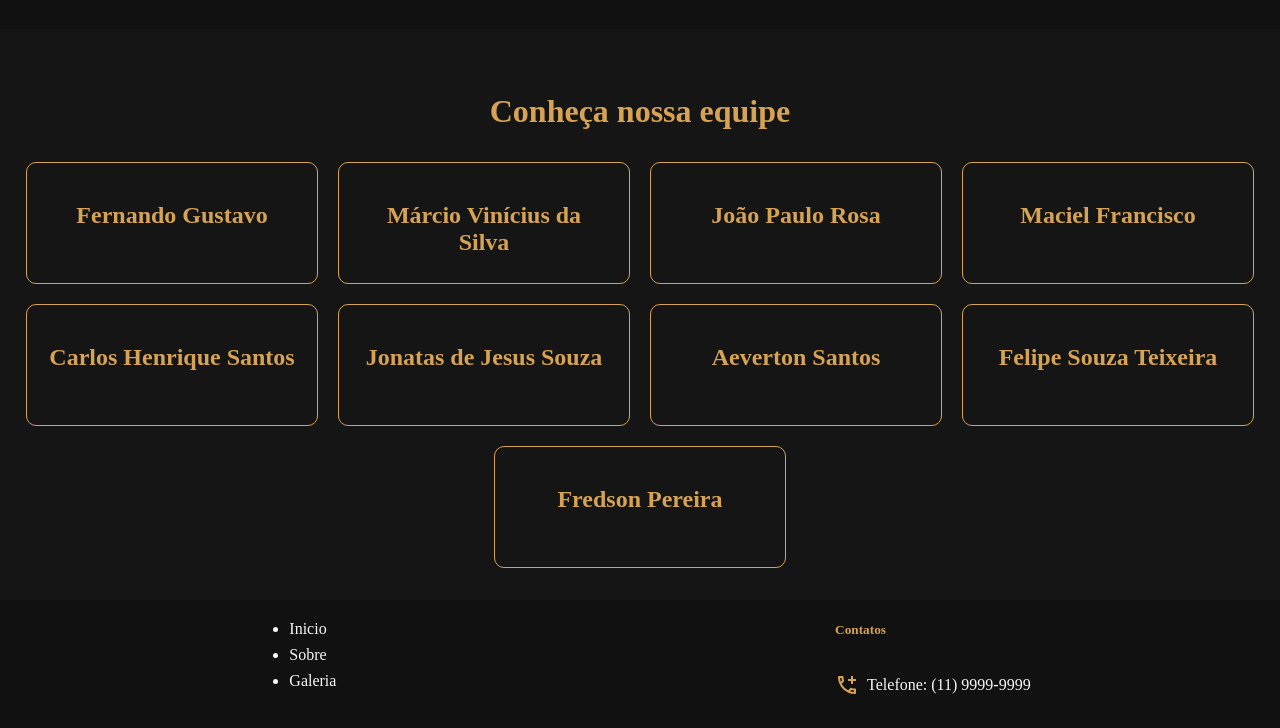
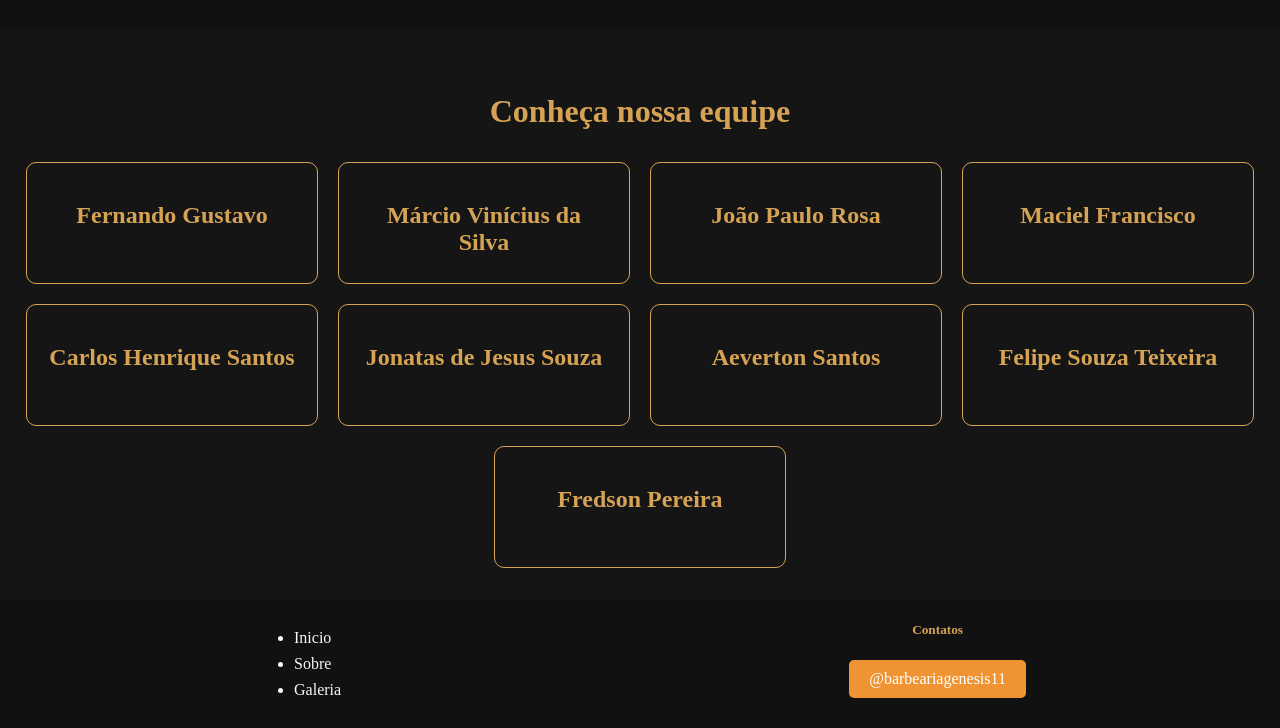
Before and after one commit to fernandogbs/barber, a website built with webpack: page index.html in a window 1280 px wide. Shown: the part 1477-2205 px from the top of the page. Built offline with nearby package versions, Linux system fonts and the light colour scheme.

Commit message:
fix: contact

```diff
--- a/css/style.css
+++ b/css/style.css
@@ -291,8 +291,11 @@ header {
 }
 
 .footer-contacts{
+  display: flex;
+  flex-direction: column;
   align-items: center;
   text-align: start;
+  justify-content: center;;
 }
 
 .footer-contacts-title{
@@ -398,3 +401,18 @@ header {
     max-width: none;
   }
 }
+
+.instagram {
+  display: flex;
+  justify-content: center;
+}
+
+.instagram-link {
+  background-color: #f09433;
+  color: #fff;
+  padding: 10px 20px;
+  border-radius: 5px;
+  text-decoration: none;
+  transition: background-color 0.3s ease;
+  margin-bottom: 30px;
+}
--- a/index.html
+++ b/index.html
@@ -176,9 +176,8 @@
     </div>
     <div class="footer-contacts">
       <h5 class="footer-contacts-title">Contatos</h5>
-      <div class="phone">
-        <p> Telefone: (11) 9999-9999</p>
-        <img src="./img/phone.svg" alt="phone">
+      <div class="instagram">
+        <a href="https://www.instagram.com/barbeariagenesis11" target="_blank" class="instagram-link"> @barbeariagenesis11 </a>
       </div>
     </div>
   </footer>
```
